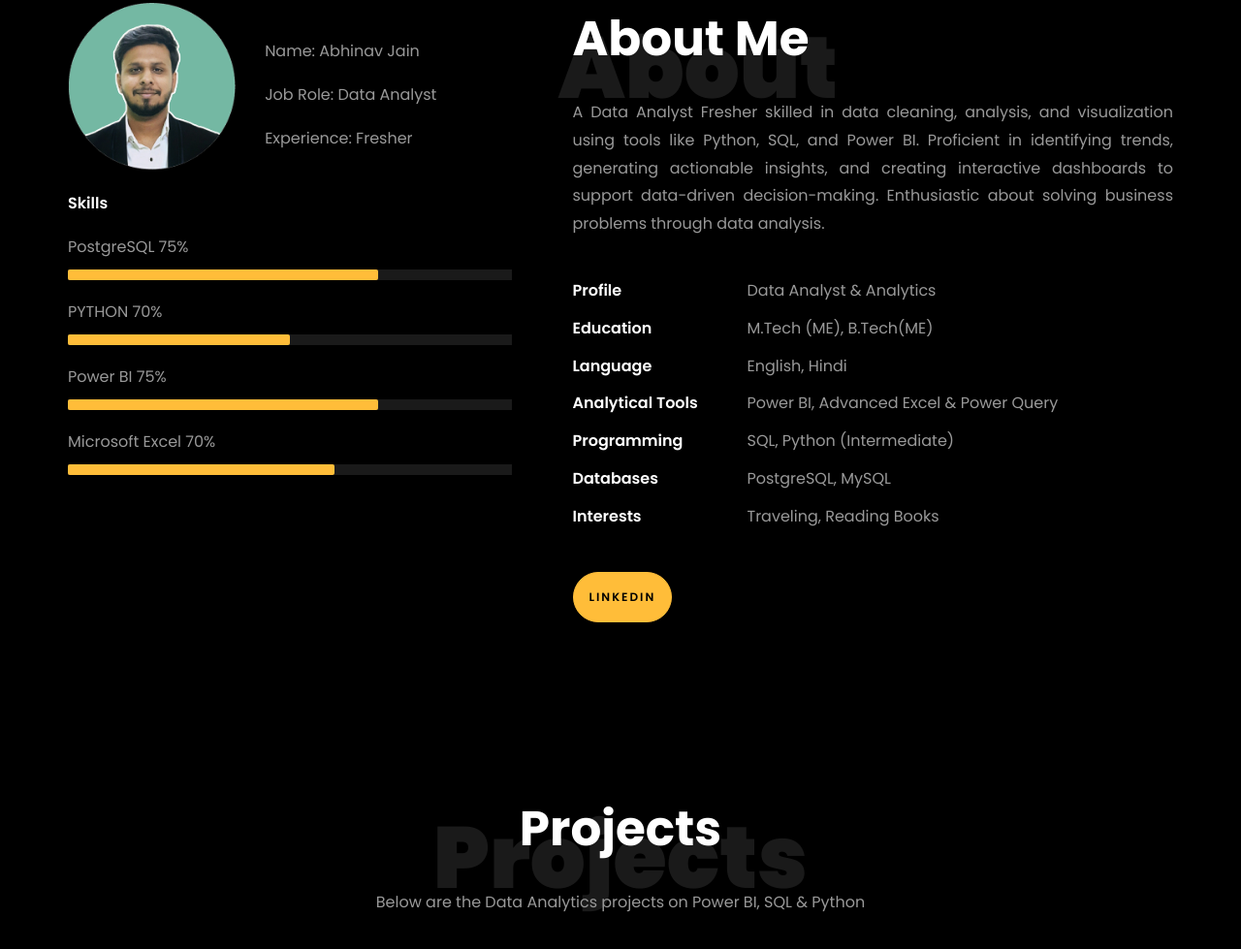
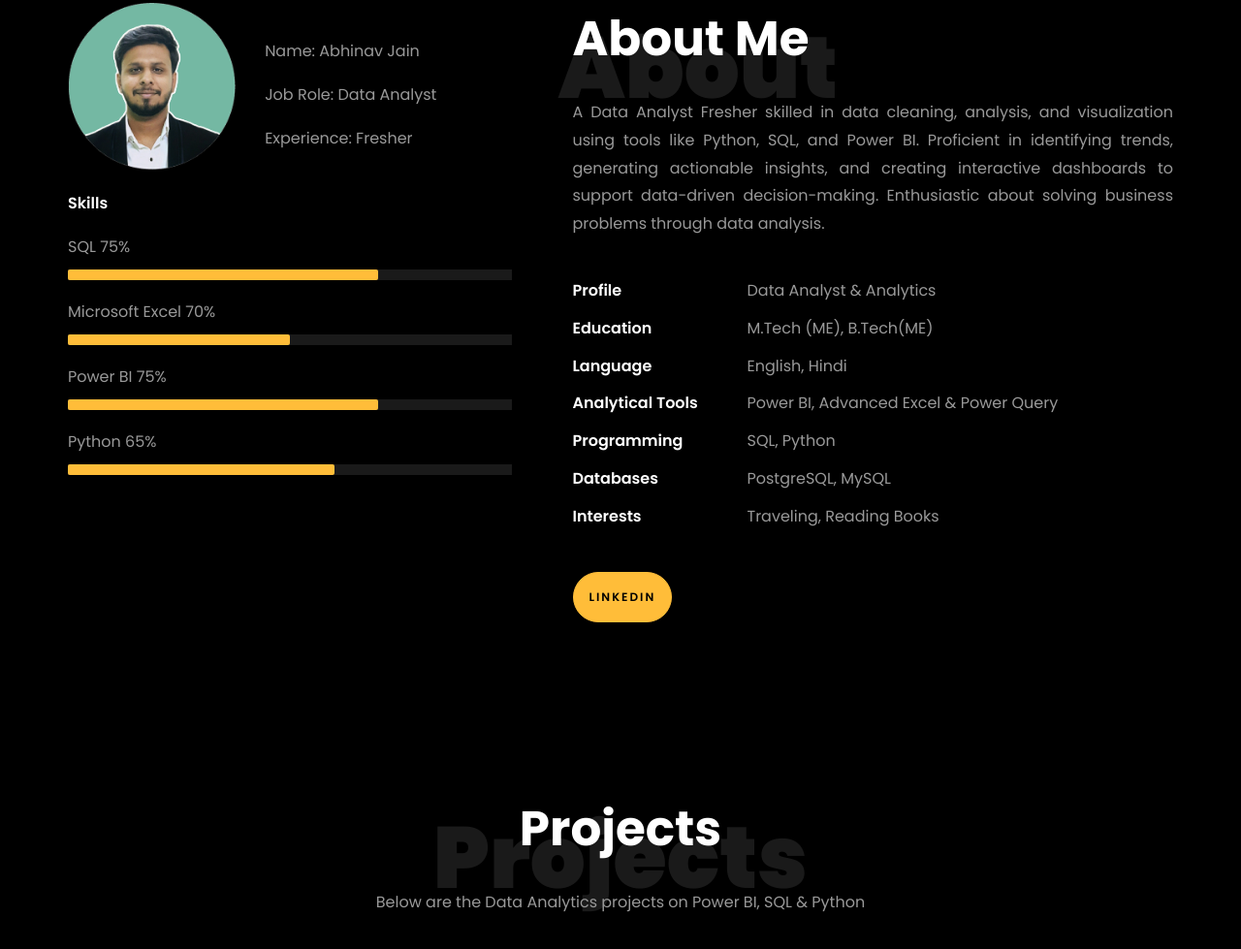
Before and after one commit to abhijain1216/abhijain1216.github.io, a plain HTML site: page index.html in a window 1280 px wide. Shown: the part 859-1838 px from the top of the page at 97% size. Drawn offline with Linux system fonts and the light colour scheme; files whose address does not match are found by name.

Commit message:
Updated Version

```diff
--- a/index.html
+++ b/index.html
@@ -225,13 +225,13 @@
 								<div style="height: 20px;"></div>
 								<div class="skill-mf">
 									<p><span style="min-width: 180px; display: inline-block; font-weight: 600; color: #fff;">Skills</span></p>
-									<span>PostgreSQL</span> <span class="pull-right">75%</span>
+									<span>SQL</span> <span class="pull-right">75%</span>
 									<div class="progress">
 										<div class="progress-bar" role="progressbar" style="width: 70%;" aria-valuenow="70" aria-valuemin="0"
 											aria-valuemax="100"></div>
 									</div>
 
-									<span>PYTHON</span> <span class="pull-right">70%</span>
+									<span>Microsoft Excel</span> <span class="pull-right">70%</span>
 									<div class="progress">
 										<div class="progress-bar" role="progressbar" style="width: 50%" aria-valuenow="50" aria-valuemin="0"
 											aria-valuemax="100"></div>
@@ -249,7 +249,7 @@
 											aria-valuemax="100"></div>
 									</div>
 
-									<span>Microsoft Excel</span> <span class="pull-right">70%</span>
+									<span>Python</span> <span class="pull-right">65%</span>
 									<div class="progress">
 										<div class="progress-bar" role="progressbar" style="width: 60%" aria-valuenow="60" aria-valuemin="0"
 											aria-valuemax="100"></div>
@@ -275,7 +275,7 @@
 									<li class="d-flex"><span style="min-width: 180px; display: inline-block;">Education</span> <span>M.Tech (ME), B.Tech(ME)</span></li>
 									<li class="d-flex"><span style="min-width: 180px; display: inline-block;">Language</span> <span>English, Hindi</span></li>
 									<li class="d-flex"><span style="min-width: 180px; display: inline-block;">Analytical Tools</span> <span>Power BI, Advanced Excel &amp Power Query</span></li>
-									<li class="d-flex"><span style="min-width: 180px; display: inline-block;">Programming </span> <span>SQL, Python (Intermediate)</span></li>
+									<li class="d-flex"><span style="min-width: 180px; display: inline-block;">Programming </span> <span>SQL, Python</span></li>
 									<li class="d-flex"><span style="min-width: 180px; display: inline-block;">Databases</span> <span>PostgreSQL, MySQL</span></li>
 									<li class="d-flex"><span style="min-width: 180px; display: inline-block;">Interests</span> <span>Traveling, Reading Books</span></li>
 
```
